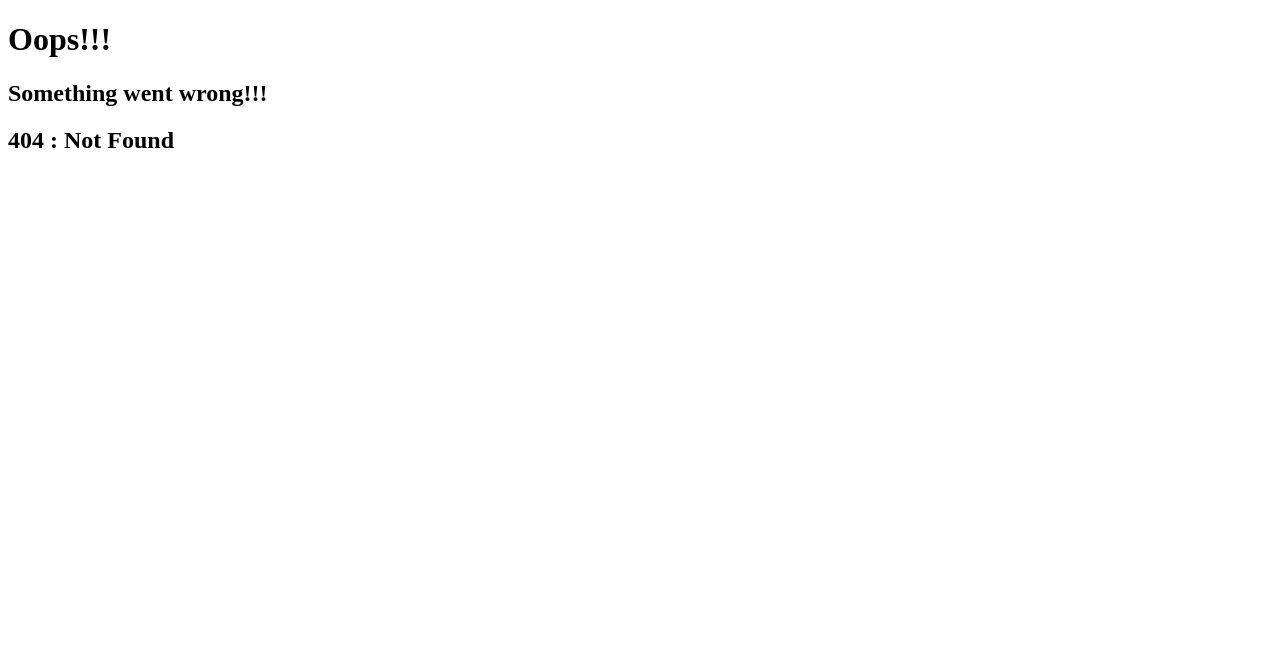
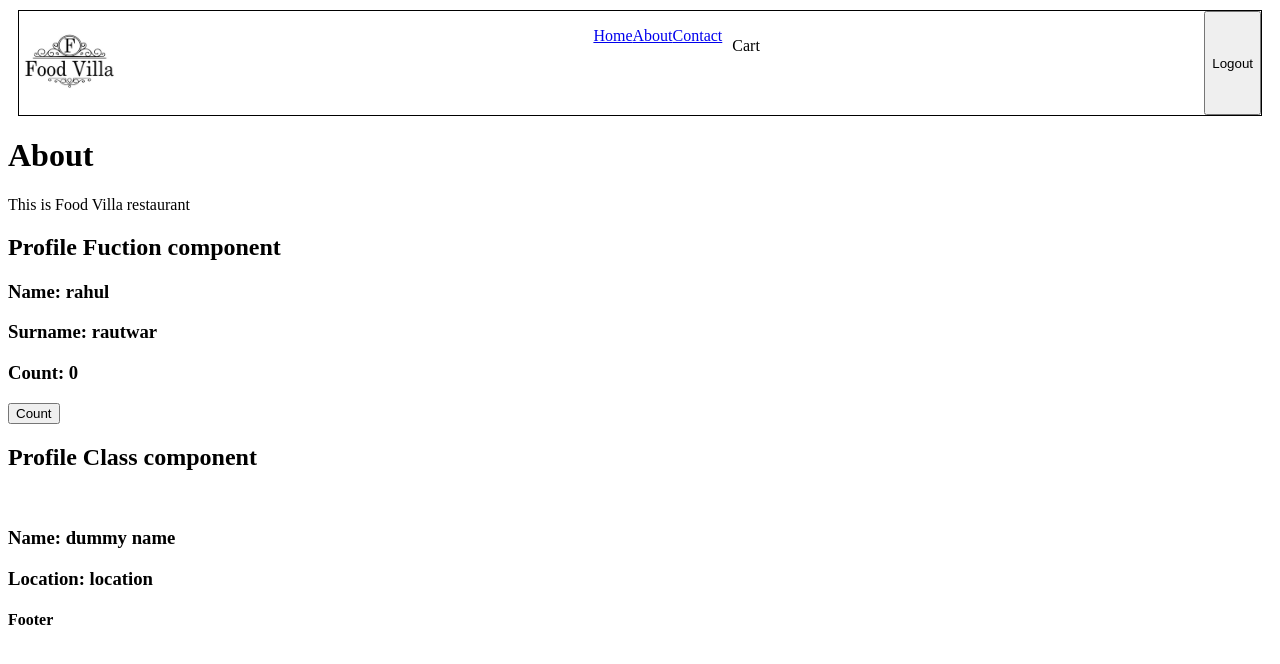
Before and after one commit to rahul-rautwar/food-villa, a React (Vite) app: page /about/profile in a window 1280 px wide. Before the commit this address had no page. Shown: the top 664 px of the page. Built offline with nearby package versions, Linux system fonts and the light colour scheme; no server answers.

Commit message:
add profile class based component

```diff
--- a/src/components/About.js
+++ b/src/components/About.js
@@ -1,12 +1,24 @@
 import React from "react";
+import { Outlet } from "react-router-dom";
+import ProfileFunction from "./Profile";
+import ProfileClass from "./ProfileClass";
 
-const About = () => {
+class About extends React.Component {
+  constructor(props) {
+    super(props);
+  }
+  componentDidMount() {}
+  render() {
     return (
       <div>
         <h1>About</h1>
         <p>This is Food Villa restaurant</p>
+        {/* <Outlet /> */}
+        <ProfileFunction name="rahul" surname="rautwar" />
+        <ProfileClass name="rahul" surname="rautwar" />
       </div>
     );
-};
+  }
+}
 
 export default About;
--- a/src/components/Body.js
+++ b/src/components/Body.js
@@ -61,7 +61,7 @@ const Body = () => {
         </button>
       </div>
       <div className="restaurant-list">
-        {filteredRestaurants.map((restaurant) => {
+        {filteredRestaurants?.map((restaurant) => {
           return (
             <Link
               to={"/restaurant/" + restaurant.data.id}
--- /dev/null
+++ b/src/components/Profile.js
@@ -0,0 +1,16 @@
+import { useState } from "react";
+
+const Profile = (props) => {
+  const [count, setCount] = useState(0);
+  return (
+    <div>
+      <h2>Profile Fuction component</h2>
+      <h3>Name: {props.name}</h3>
+      <h3>Surname: {props.surname}</h3>
+      <h3>Count: {count}</h3>
+      <button onClick={() => setCount(1)}>Count</button>
+    </div>
+  );
+};
+
+export default Profile;
--- /dev/null
+++ b/src/components/ProfileClass.js
@@ -0,0 +1,34 @@
+import React from "react";
+
+class Profile extends React.Component {
+  constructor(props) {
+    super(props);
+    this.state = {
+      count: 0,
+      count2: 1,
+      userInfo: {
+        name: "dummy name",
+        location: "location",
+        avatar_url: "",
+      },
+    };
+  }
+  async componentDidMount() {
+    const data = await fetch("https://api.github.com/users/rahul-rautwar");
+    const json = await data.json();
+    console.log(json);
+    this.setState({ userInfo: json });
+  }
+  render() {
+    return (
+      <div>
+        <h2>Profile Class component</h2>
+        <img src={this.state?.userInfo?.avatar_url} />
+        <h3>Name: {this.state?.userInfo?.name}</h3>
+        <h3>Location: {this.state?.userInfo?.location}</h3>
+      </div>
+    );
+  }
+}
+
+export default Profile;
```
Also changed, not shown: src/App.js (+7 -0 lines). Lines whose indentation alone changed are shown as unchanged.
